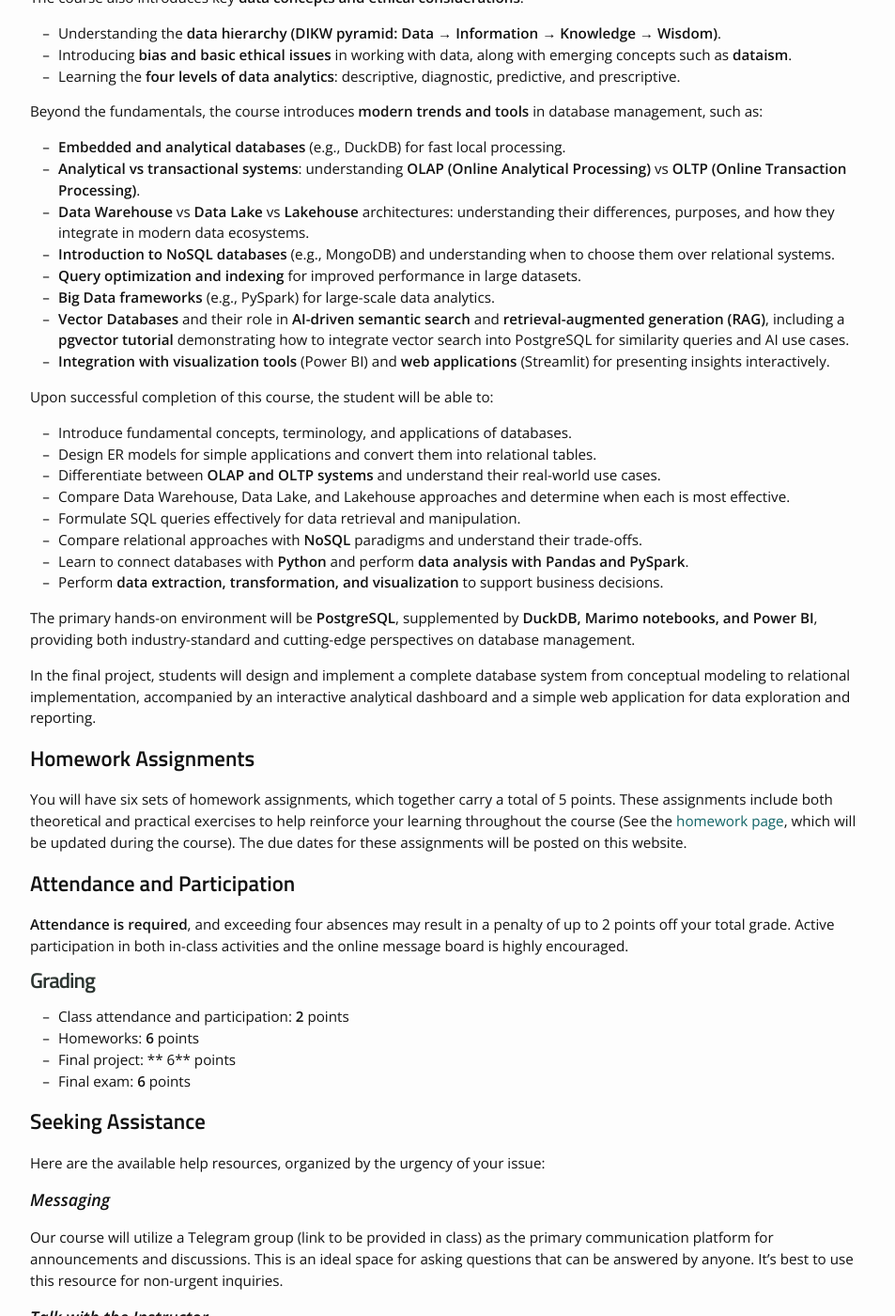
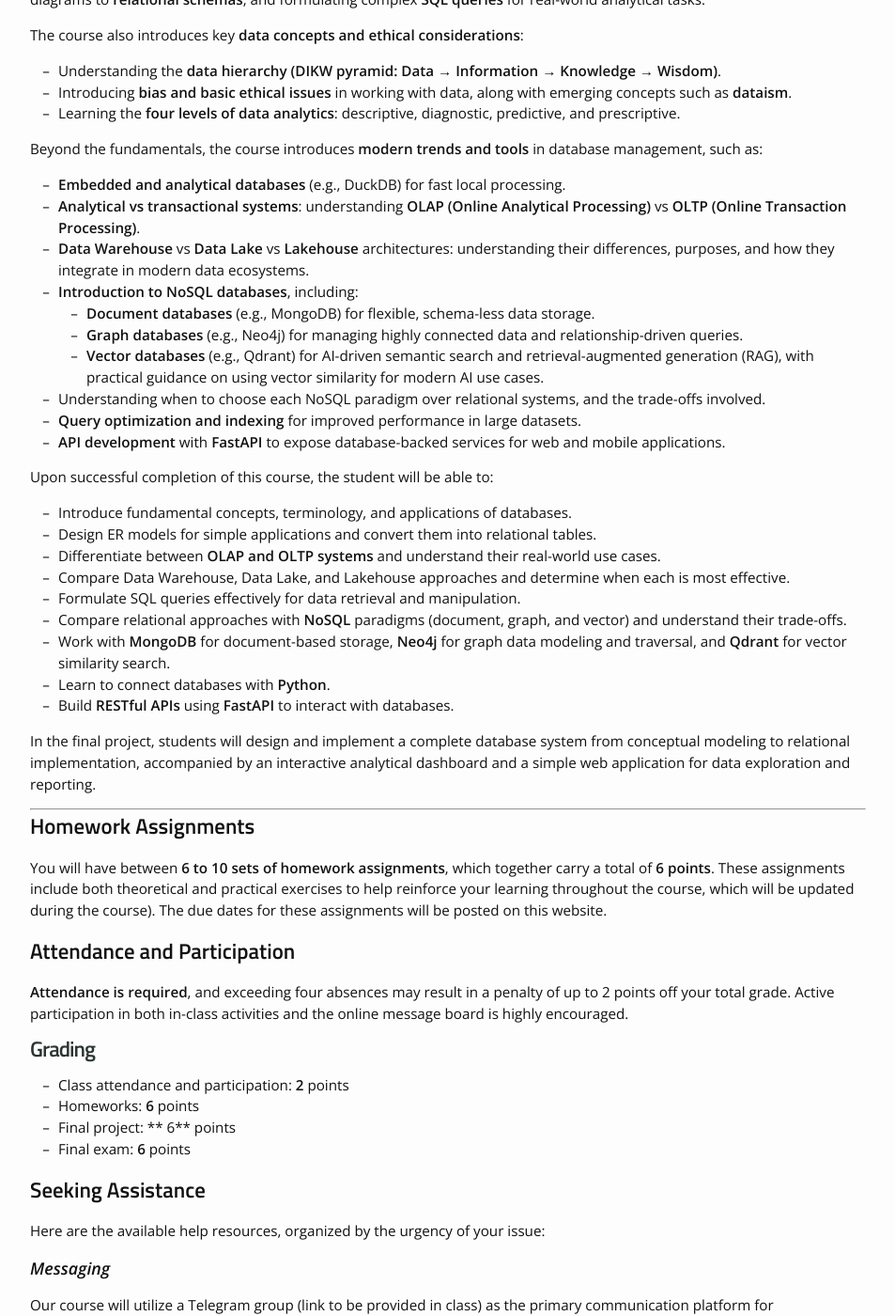
Before and after one commit to milad-ai/dbcs_4051, a Jekyll site: the page built from Syllabus.md, in a window 1280 px wide and 1400 px high, scrolled down 433 px. Shown: the whole window at 94% size, without its empty margins (163-1116 px from the left). Built offline with Jekyll 4.4.1, drawn with Linux system fonts in a browser that asks for light colours; nearby versions of some CDN libraries; some of the changed text lies outside the part shown.

Commit message:
Update Syllabus.md

```diff
--- a/Syllabus.md
+++ b/Syllabus.md
@@ -3,7 +3,12 @@ layout: page
 title: Syllabus
 permalink: /Syllabus/
 ---
+Here's the final revised version with **Power BI removed** as well:
+
+---
+
 # **Course Objectives**
+
 This course provides a comprehensive introduction to **database management systems (DBMS)** and their role in modern data-driven applications. It covers the **fundamentals of database theory**, **conceptual and logical design**, and **data access and manipulation** while emphasizing **best practices** for modeling, implementation, and optimization.
 
 Students will gain proficiency in **relational database concepts** through **Entity-Relationship (ER) modeling**, mapping ER diagrams to **relational schemas**, and formulating complex **SQL queries** for real-world analytical tasks.
@@ -19,11 +24,13 @@ Beyond the fundamentals, the course introduces **modern trends and tools** in da
 - **Embedded and analytical databases** (e.g., DuckDB) for fast local processing.
 - **Analytical vs transactional systems**: understanding **OLAP (Online Analytical Processing)** vs **OLTP (Online Transaction Processing)**.
 - **Data Warehouse** vs **Data Lake** vs **Lakehouse** architectures: understanding their differences, purposes, and how they integrate in modern data ecosystems.
-- **Introduction to NoSQL databases** (e.g., MongoDB) and understanding when to choose them over relational systems.
+- **Introduction to NoSQL databases**, including:
+  - **Document databases** (e.g., MongoDB) for flexible, schema-less data storage.
+  - **Graph databases** (e.g., Neo4j) for managing highly connected data and relationship-driven queries.
+  - **Vector databases** (e.g., Qdrant) for AI-driven semantic search and retrieval-augmented generation (RAG), with practical guidance on using vector similarity for modern AI use cases.
+- Understanding when to choose each NoSQL paradigm over relational systems, and the trade-offs involved.
 - **Query optimization and indexing** for improved performance in large datasets.
-- **Big Data frameworks** (e.g., PySpark) for large-scale data analytics.
-- **Vector Databases** and their role in **AI-driven semantic search** and **retrieval-augmented generation (RAG)**, including a **pgvector tutorial** demonstrating how to integrate vector search into PostgreSQL for similarity queries and AI use cases.
-- **Integration with visualization tools** (Power BI) and **web applications** (Streamlit) for presenting insights interactively.
+- **API development** with **FastAPI** to expose database-backed services for web and mobile applications.
 
 Upon successful completion of this course, the student will be able to:
 
@@ -32,20 +39,19 @@ Upon successful completion of this course, the student will be able to:
 - Differentiate between **OLAP and OLTP systems** and understand their real-world use cases.
 - Compare Data Warehouse, Data Lake, and Lakehouse approaches and determine when each is most effective.
 - Formulate SQL queries effectively for data retrieval and manipulation.
-- Compare relational approaches with **NoSQL** paradigms and understand their trade-offs.
-- Learn to connect databases with **Python** and perform **data analysis with Pandas and PySpark**.
-- Perform **data extraction, transformation, and visualization** to support business decisions.
+- Compare relational approaches with **NoSQL** paradigms (document, graph, and vector) and understand their trade-offs.
+- Work with **MongoDB** for document-based storage, **Neo4j** for graph data modeling and traversal, and **Qdrant** for vector similarity search.
+- Learn to connect databases with **Python**.
+- Build **RESTful APIs** using **FastAPI** to interact with databases.
 
-
-The primary hands-on environment will be **PostgreSQL**, supplemented by **DuckDB, Marimo notebooks, and Power BI**, providing both industry-standard and cutting-edge perspectives on database management.
 
 In the final project, students will design and implement a complete database system from conceptual modeling to relational implementation, accompanied by an interactive analytical dashboard and a simple web application for data exploration and reporting.
 
+---
 
 ## **Homework Assignments**
 
-You will have six sets of homework assignments, which together carry a total of 5 points. These assignments include both theoretical and practical exercises to help reinforce your learning throughout the course (See the [homework page](https://dbcs.ir/assignments/), which will be updated during the course). The due dates for these assignments will be posted on this website.
-
+You will have between **6 to 10 sets of homework assignments**, which together carry a total of **6 points**. These assignments include both theoretical and practical exercises to help reinforce your learning throughout the course, which will be updated during the course). The due dates for these assignments will be posted on this website.
 
 
 ## **Attendance and Participation**
```
